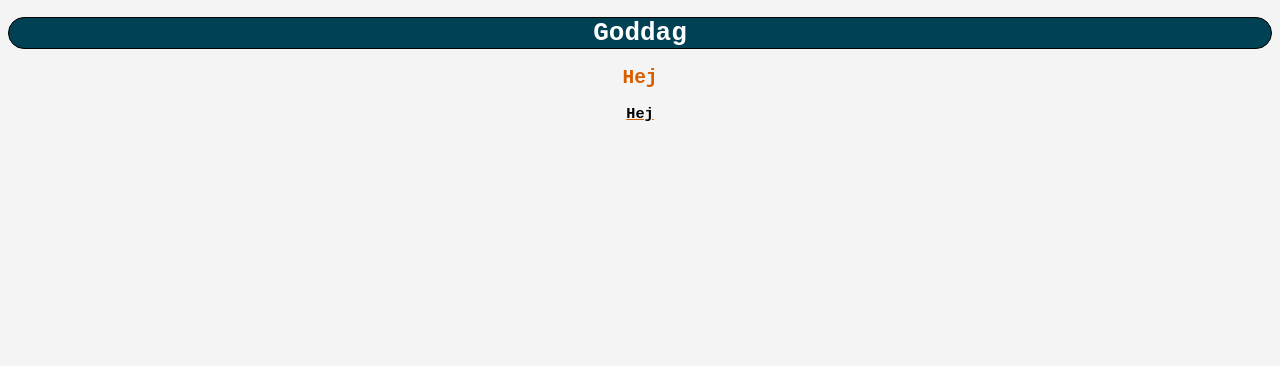
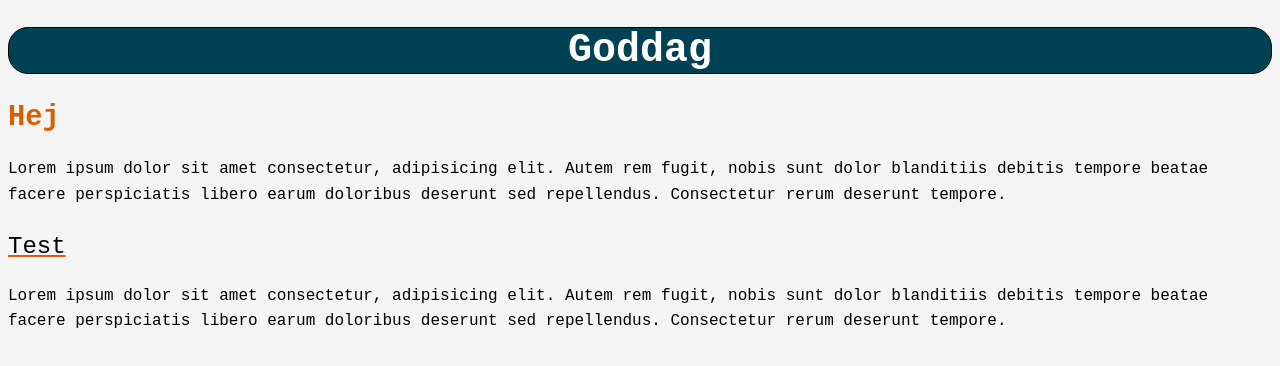
Before and after one commit to math06j6/animation_project_inventions, a website built with Parcel: page index.html in a window 1280 px wide. Built offline with nearby package versions, Linux system fonts and the light colour scheme.

Commit message:
sass test

```diff
--- a/index.html
+++ b/index.html
@@ -14,7 +14,15 @@
     <main>
       <article>
         <h2>Hej</h2>
-        <h3>Hej</h3>
+        <p>
+          Lorem ipsum dolor sit amet consectetur, adipisicing elit. Autem rem fugit, nobis sunt dolor blanditiis debitis tempore beatae facere perspiciatis libero earum doloribus deserunt sed repellendus. Consectetur rerum deserunt tempore.
+        </p>
+      </article>
+      <article>
+        <h3>Test</h3>
+        <p>
+          Lorem ipsum dolor sit amet consectetur, adipisicing elit. Autem rem fugit, nobis sunt dolor blanditiis debitis tempore beatae facere perspiciatis libero earum doloribus deserunt sed repellendus. Consectetur rerum deserunt tempore.
+        </p>
       </article>
     </main>
 
--- a/sass/style.scss
+++ b/sass/style.scss
@@ -21,8 +21,15 @@ body {
     hyphens: auto;
   }
 
+  article {
+    max-width: 1400px;
+    margin: 0 auto;
+    padding: 0;
+  }
+
   h1 {
     // Mixin test
+    font-size: 2.5rem;
     color: vars.$white-color;
     background: vars.$green-color;
     @include mixins.flexible();
@@ -30,13 +37,14 @@ body {
   }
 
   h2 {
+    font-size: 1.8rem;
     color: vars.$orange-color;
-    @include mixins.flexible();
   }
 
   h3 {
+    font-size: 1.5rem;
+    font-weight: normal;
     text-decoration: underline vars.$orange-color;
-    @include mixins.flexible();
   }
 
   a,
```
